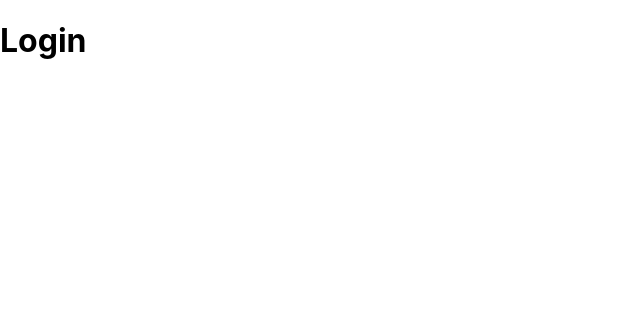
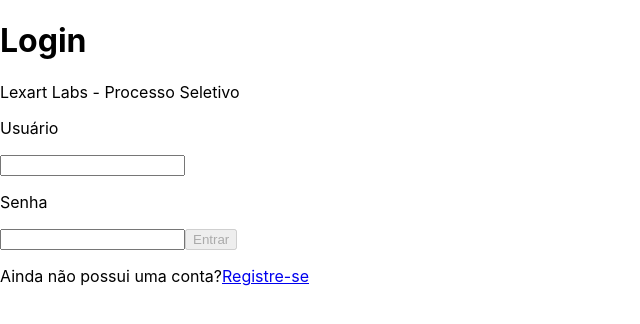
Before and after one commit to dihreyaraujo/lexart-labs-frontend, a React (Create React App) app in the folder lexart-labs/: page / in a window 1280 px wide. Shown: the top 324 px of the page, without its empty margins (0-640 px from the left). Built offline with nearby package versions, Linux system fonts and the light colour scheme.

Commit message:
implements Login and Register pages

```diff
--- a/lexart-labs/src/pages/Login.js
+++ b/lexart-labs/src/pages/Login.js
@@ -1,9 +1,104 @@
 import React from 'react';
+import { Link } from 'react-router-dom';
+import axios from 'axios';
 
 class Login extends React.Component {
+  state = {
+    username: '',
+    password: '',
+    btnDisable: true,
+    errorMessage: '',
+  }
+
+  constructor() {
+    super();
+    const verifyLoginLogout = () => {
+      const user = JSON.parse(localStorage.getItem('tokenLexart'));
+      console.log(user);
+      if (user) {
+        window.location.assign('http://localhost:3000/products');
+      }
+    }
+    verifyLoginLogout();
+  }
+
+  typeEvent = ({ target }) => {
+    const inputEvent = target.id;
+    this.setState({ [inputEvent]: target.value }, this.enableDisableButton);
+  };
+
+  enableDisableButton = () => {
+    const { username, password } = this.state;
+    if (username && password) {
+      this.setState({ btnDisable: false });
+    } else {
+      this.setState({ btnDisable: true });
+    }
+  };
+
+  verifyUser = async () => {
+    const { username, password } = this.state;
+    const url = 'http://localhost:3001/login'
+    try {
+      const data = await axios.post(url, { username, password });
+      console.log(data.data);
+      const token = data.data.token;
+      localStorage.setItem('tokenLexart', JSON.stringify(token));
+      window.location.assign('http://localhost:3000/products');
+    } catch (e) {
+      this.setState({ errorMessage: e.response.data.message });
+      console.log(e.response);
+    }
+  }
+
   render() {
+    const { username, password, btnDisable, errorMessage } = this.state;
     return (
-      <h1>Login</h1>
+      <div>
+        <h1>Login</h1>
+        <p>Lexart Labs - Processo Seletivo</p>
+        <form>
+          <p>Usuário</p>
+          <label htmlFor='username'>
+            <input
+              type='text'
+              id='username'
+              value= { username }
+              onChange={ (e) => this.typeEvent(e) }
+            />
+          </label>
+          <p>Senha</p>
+          <label htmlFor='password'>
+            <input
+              type='password'
+              id='password'
+              value={ password }
+              onChange={ (e) => this.typeEvent(e) }
+            />
+          </label>
+          <button
+            type='button'
+            disabled={ btnDisable }
+            onClick={ this.verifyUser }
+          >
+            Entrar
+          </button>
+          <p>
+            Ainda não possui uma conta?
+            <Link to='/register'>
+              Registre-se
+            </Link>
+          </p>
+          {
+            errorMessage
+            ? (
+              <p>
+                { errorMessage }
+              </p>
+            ) : ''
+          }
+        </form>
+      </div>
     )
   }
 }
--- a/lexart-labs/src/pages/Register.js
+++ b/lexart-labs/src/pages/Register.js
@@ -1,9 +1,107 @@
 import React from 'react';
+import { Link } from 'react-router-dom';
+import axios from 'axios';
 
 class Register extends React.Component {
+  state = {
+    username: '',
+    password: '',
+    btnDisable: true,
+    errorMessage: '',
+  }
+
+  constructor() {
+    super();
+    const verifyLoginLogout = () => {
+      const user = JSON.parse(localStorage.getItem('tokenLexart'));
+      if (user) {
+        window.location.assign('http://localhost:3000/products');
+      }
+    }
+    verifyLoginLogout();
+  }
+
+  typeEvent = ({ target }) => {
+    const inputEvent = target.id;
+    this.setState({ [inputEvent]: target.value }, this.enableDisableButton);
+  };
+
+  enableDisableButton = () => {
+    const { username, password } = this.state;
+    if (username && password) {
+      this.setState({ btnDisable: false });
+    } else {
+      this.setState({ btnDisable: true });
+    }
+  };
+
+  verifyUser = async () => {
+    const { username, password } = this.state;
+    console.log('CHAMOU VERIFY')
+    const url = 'http://localhost:3001/register';
+    try {
+      const data = await axios.post(url, { username, password });
+      console.log('teste: ', data.data);
+      if (data.response.data.message === 'Usuário criado com sucesso.') {
+        window.location.assign('http://localhost:3000/login');
+      } else {
+        this.setState({ errorMessage: data.response.data.message });
+      }
+    } catch (e) {
+      console.log('teste: ', e.response);
+      this.setState({ errorMessage: e.response.data.message });
+    }
+  }
+
   render() {
+    const { username, password, btnDisable, errorMessage } = this.state;
     return (
-      <h1>Register</h1>
+      <div>
+        <h1>Register</h1>
+        <p>Lexart Labs - Processo Seletivo</p>
+        <form>
+          <p>Usuário</p>
+          <label htmlFor='username'>
+            <input
+              type='text'
+              id='username'
+              value= { username }
+              onChange={ (e) => this.typeEvent(e) }
+            />
+          </label>
+          <p>Senha</p>
+          <label htmlFor='password'>
+            <input
+              type='password'
+              id='password'
+              value={ password }
+              onChange={ (e) => this.typeEvent(e) }
+            />
+          </label>
+          <br />
+          <button
+            type='button'
+            disabled={ btnDisable }
+            onClick={ this.verifyUser }
+          >
+            Registrar
+          </button>
+          <p>
+            Já possui uma conta?
+            <Link to='/'>
+              Entre
+            </Link>
+          </p>
+          {
+            errorMessage
+            ? (
+              <p>
+                { errorMessage }
+              </p>
+            ) : ''
+          }
+        </form>
+      </div>
     )
   }
 }
```
